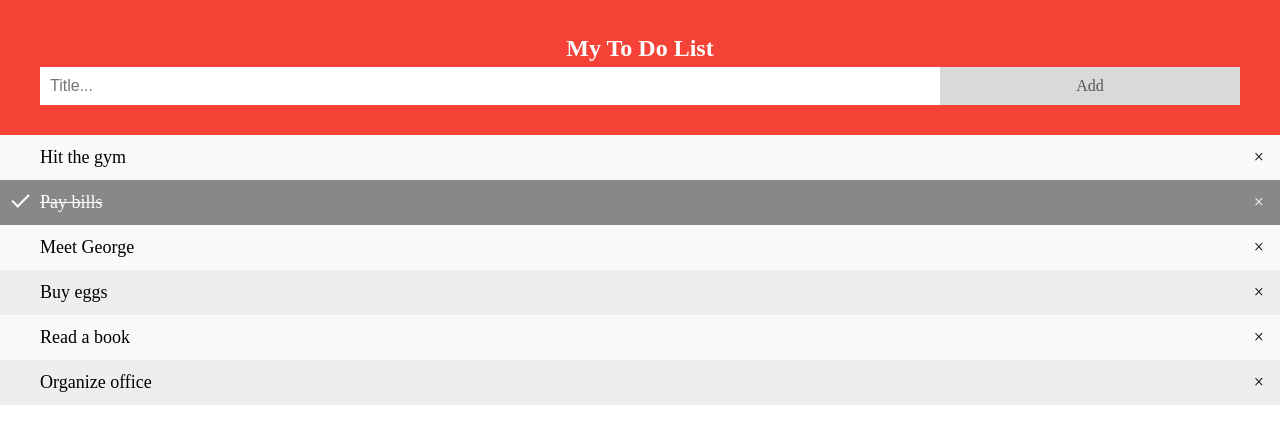
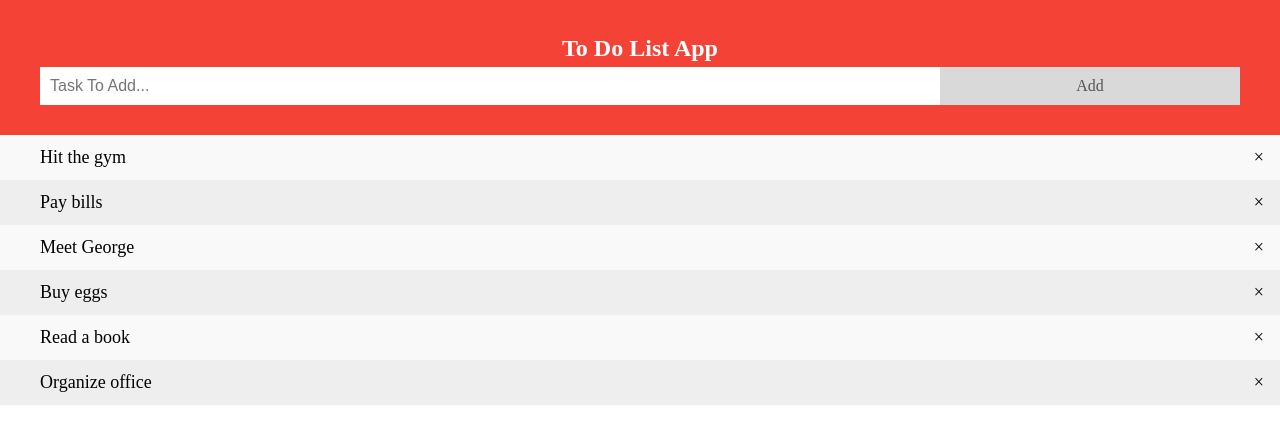
Before and after one commit to NisargaJN/Hacktoberfest_2022, a plain HTML site: page Todo/Index.html in a window 1280 px wide. Drawn offline with Linux system fonts and the light colour scheme.

Commit message:
Text & style change.

```diff
--- a/Todo/Index.html
+++ b/Todo/Index.html
@@ -7,14 +7,14 @@
 <body>
 
 <div id="myDIV" class="header">
-  <h2 style="margin:5px">My To Do List</h2>
-  <input type="text" id="myInput" placeholder="Title...">
+  <h2 style="margin:5px">To Do List App</h2>
+  <input type="text" id="myInput" placeholder="Task To Add...">
   <span onclick="newElement()" class="addBtn">Add</span>
 </div>
 
 <ul id="myUL">
   <li>Hit the gym</li>
-  <li class="checked">Pay bills</li>
+  <li>Pay bills</li>
   <li>Meet George</li>
   <li>Buy eggs</li>
   <li>Read a book</li>
```
